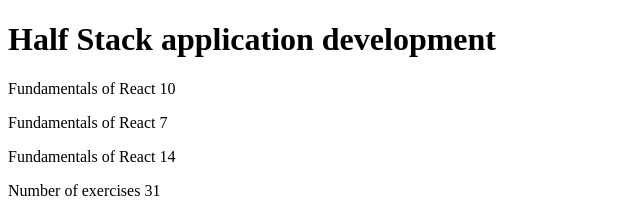
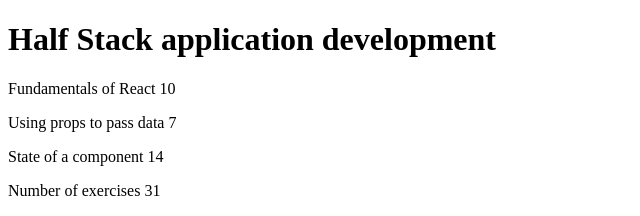
Before and after one commit to KoenvandenBerg/full-stack-open, a React (Create React App) app in the folder part1/courseinfo/: page / in a window 1280 px wide. Shown: the top 216 px of the page, without its empty margins (0-640 px from the left). Built offline with nearby package versions, Linux system fonts and the light colour scheme.

Commit message:
Exercise 1.2 correction

```diff
--- a/part1/courseinfo/src/App.js
+++ b/part1/courseinfo/src/App.js
@@ -15,8 +15,8 @@ const App = () => {
     <div>
       <Header text={course} />
       <Content name={part1} exercises={exercises1} />
-      <Content name={part1} exercises={exercises2} />
-      <Content name={part1} exercises={exercises3} />
+      <Content name={part2} exercises={exercises2} />
+      <Content name={part3} exercises={exercises3} />
       <Total exerciseCount={[exercises1, exercises2, exercises3]}/>
     </div>
   )
```
